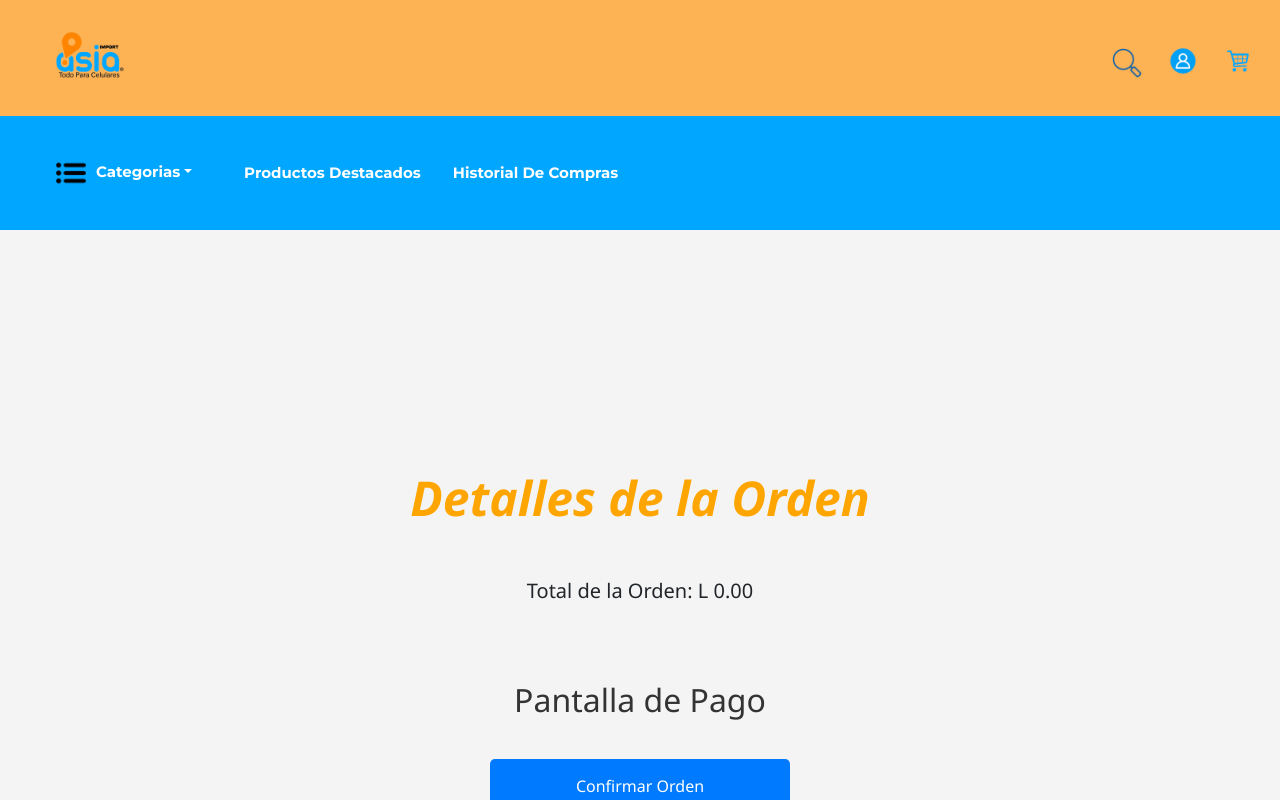
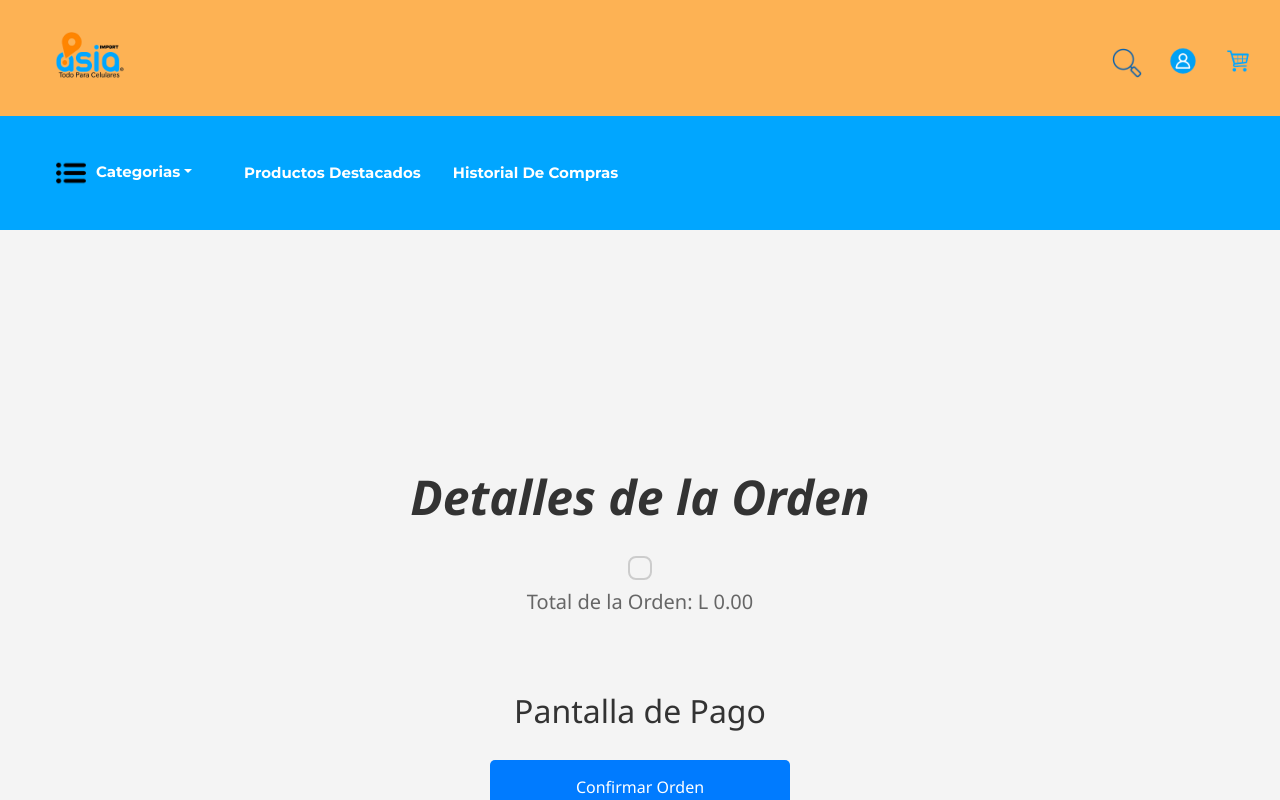
Before and after one commit to jairoaguilarts/AsiaImport, a React (Create React App) app: page /pagoP in a window 1280 px wide. Shown: the top 800 px of the page. Built offline with nearby package versions, Linux system fonts and the light colour scheme; a web font is replaced by a local one.

Commit message:
Arreglos en diseño de pago
Arreglos en diseño de pago

```diff
--- a/src/components/Client_screens/Pago.css
+++ b/src/components/Client_screens/Pago.css
@@ -12,15 +12,38 @@
   background-color: #f4f4f4;
 }
 
-.pago-container h2 {
+.pago-container h1 {
   color: #333;
   margin-bottom: 30px;
 }
+
+.pago-container h2 {
+  color: #333;
+  margin-bottom: 20px;
+}
+
+.pago-container h5 {
+  color: #666;
+  margin-top: 10px;
+}
+
+.pago-container .productos-contenedor-scroll {
+  border: 2px solid #ccc;
+  border-radius: 8px;
+  padding: 10px;
+}
+
+.pago-container .productos-contenedor-scroll h2 {
+  color: #333;
+  margin-top: 0;
+}
+
 .botones-container {
   display: flex;
   justify-content: center;
   gap: 20px; /* Esto añade un espacio entre los botones */
 }
+
 /* Estilos para los botones */
 .pago-container button {
   min-width: 150px; /* O el ancho que prefieras */
@@ -33,12 +56,14 @@
   color: white;
   font-size: 16px;
   cursor: pointer;
-  transition: background-color 0.3s;
+  transition: background-color 0.3s, transform 0.3s;
 }
 
 .pago-container button:hover {
-  background-color: #fdb254;
+  background-color: #0056b3;
+  transform: scale(1.05); /* Hace que el botón se agrande ligeramente al pasar el ratón por encima */
 }
+
 .boton-contenedor {
   width: 100%; /* Toma toda la anchura disponible */
   display: flex; /* Usa flexbox */
@@ -67,6 +92,7 @@
   max-width: 200px;
   align-items: center;
 }
+
 .formulario input, .formulario select {
   width: 100%;
   padding: 10px;
@@ -79,44 +105,36 @@
 .productos-orden {
   display: flex;
   align-items: center;
-  width: 250px;
-  max-height: 500px; /* Ajusta esto según la altura que quieras para mostrar dos productos */
-overflow-y: auto; /* Permite el desplazamiento vertical si el contenido excede la altura máxima */
-margin-bottom: 20px;
+  width: 100%;
+  margin-bottom: 20px;
+  padding: 10px;
+  border-bottom: 1px solid #ccc;
 }
 
 .productos-imagen {
-  width: 220px;
+  width: 100px;
   height: auto;
-  margin-right: 50px;
-}
-.productos-imagen img{
-  width: 100%;
+  margin-right: 20px;
 }
 
-.productos-orden .productos-orden {
-  display: flex;
-  flex-direction: column;
-  margin-bottom: 10px;
+.productos-imagen img {
+  width: 100%; /* Mantenemos el mismo tamaño de imagen */
+}
+
+.detalle-producto {
+  flex-grow: 1;
 }
 
 .productos-nombre {
   font-weight: bold;
-  font-style: normal;
-  width: 100px;
-  height: auto;
-text-align: center;  }
+  color: #333;
+  margin-bottom: 5px;
+}
 
 .productos-cantidad,
 .productos-precio {
   margin-top: 5px; /* Espacio entre cada detalle del producto */
 }
-.productos-contenedor-scroll {
-  max-height: 500px; /* Ajusta esto según la altura que quieras para mostrar dos productos */
-  overflow-y: auto; /* Permite el desplazamiento vertical si el contenido excede la altura máxima */
-  margin-bottom: 20px; /* Asegúrate de tener espacio debajo para cualquier contenido adicional */
-}
-
 
 .popup {
   position: fixed;
@@ -137,6 +155,7 @@ text-align: center;  }
   box-shadow: 0 0 10px rgba(0, 0, 0, 0.25);
   text-align: center;
 }
+
 .popup-gracias {
   position: fixed;
   top: 0;
```
